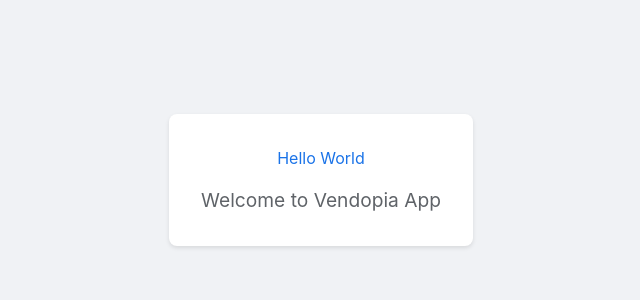
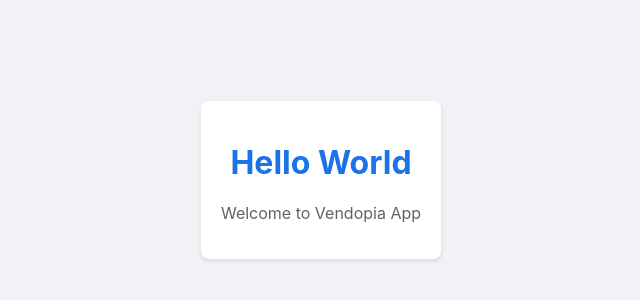
Before and after one commit to mirfor/vendopia-app, a React (Create React App) app: page / in a window 1280 px wide. Shown: the part 220-520 px from the top of the page, without its empty margins (319-959 px from the left). Built offline with nearby package versions, Linux system fonts and the light colour scheme.

Commit message:
Simplify app with inline styles and basic reset

```diff
--- a/src/App.js
+++ b/src/App.js
@@ -1,13 +1,25 @@
 import React from 'react';
-import './App.css';
 
 function App() {
   return (
-    <div className="App">
-      <header className="App-header">
-        <h1>Hello World</h1>
-        <p>Welcome to Vendopia App</p>
-      </header>
+    <div style={{
+      padding: '20px',
+      textAlign: 'center',
+      backgroundColor: '#f0f2f5',
+      minHeight: '100vh',
+      display: 'flex',
+      alignItems: 'center',
+      justifyContent: 'center'
+    }}>
+      <div style={{
+        backgroundColor: 'white',
+        padding: '20px',
+        borderRadius: '8px',
+        boxShadow: '0 2px 4px rgba(0,0,0,0.1)'
+      }}>
+        <h1 style={{ color: '#1a73e8' }}>Hello World</h1>
+        <p style={{ color: '#5f6368' }}>Welcome to Vendopia App</p>
+      </div>
     </div>
   );
 }
--- a/src/index.css
+++ b/src/index.css
@@ -1,9 +1,6 @@
-@tailwind base;
-@tailwind components;
-@tailwind utilities;
-
 body {
   margin: 0;
+  padding: 0;
   font-family: -apple-system, BlinkMacSystemFont, 'Segoe UI', 'Roboto', 'Oxygen',
     'Ubuntu', 'Cantarell', 'Fira Sans', 'Droid Sans', 'Helvetica Neue',
     sans-serif;
```
